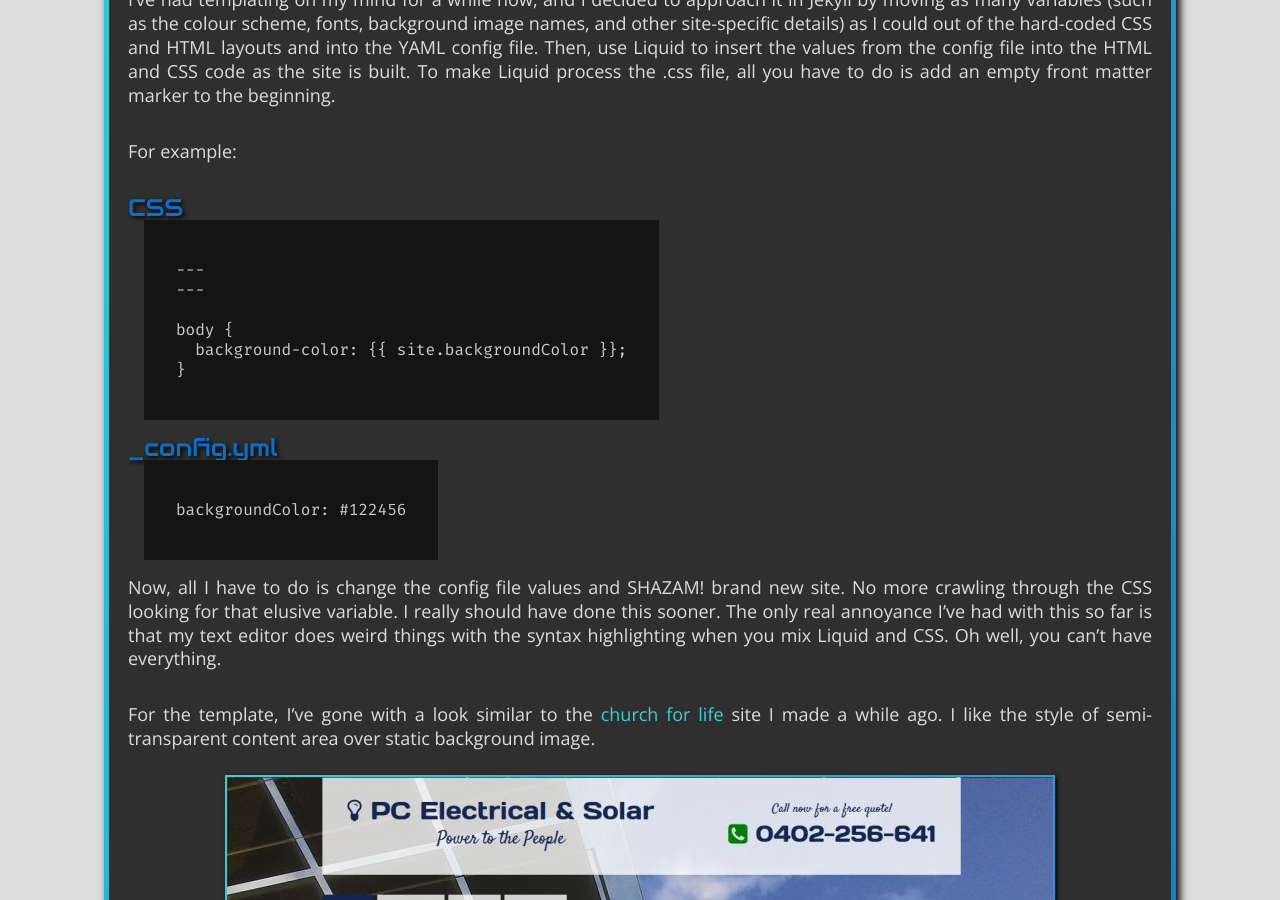
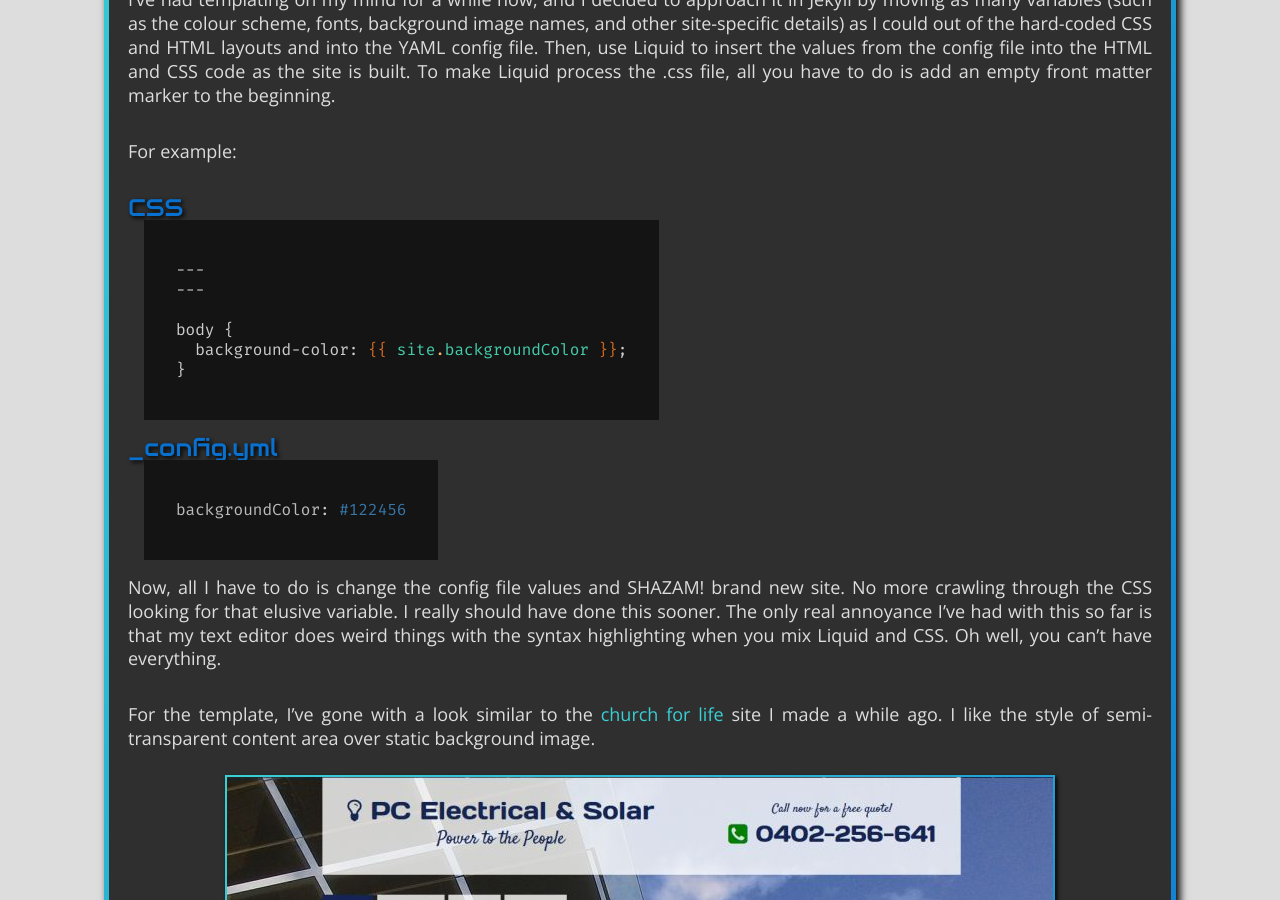
Before and after one commit to StaphSynth/StaphSynth.github.io, a Jekyll site: the page built from _posts/2016-11-11-small-business-website.md, in a window 1280 px wide and 900 px high, scrolled down 660 px. Built offline with Jekyll 4.4.1, drawn with Linux system fonts in a browser that asks for light colours; nearby versions of some CDN libraries.

Commit message:
add code lang tag

````diff
--- a/_posts/2016-11-11-small-business-website.md
+++ b/_posts/2016-11-11-small-business-website.md
@@ -23,7 +23,7 @@ For example:
 
 {% raw %}
 
-```
+```liquid
 ---
 ---
 
@@ -37,7 +37,7 @@ body {
 ### _config.yml
 
 {% raw %}
-```
+```yml
 backgroundColor: #122456
 ```
 {% endraw %}
````
